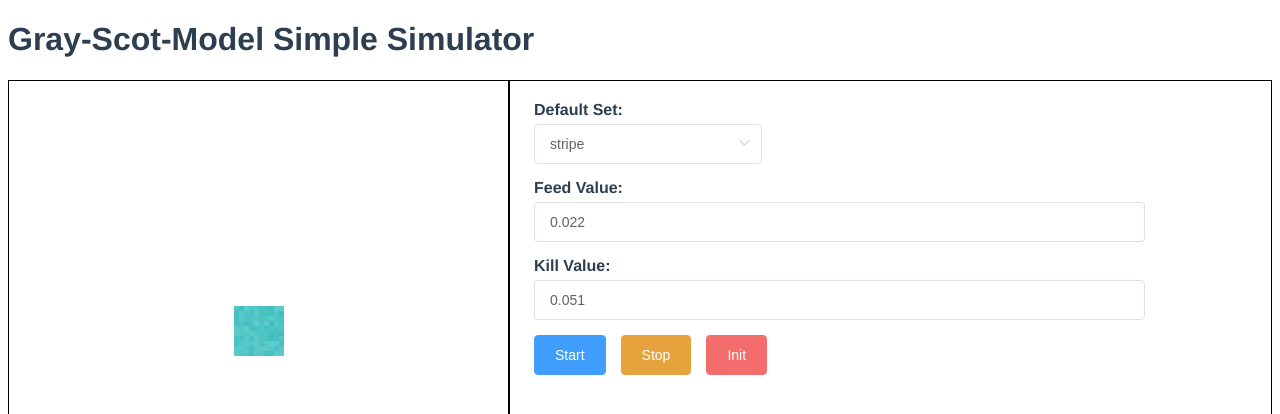
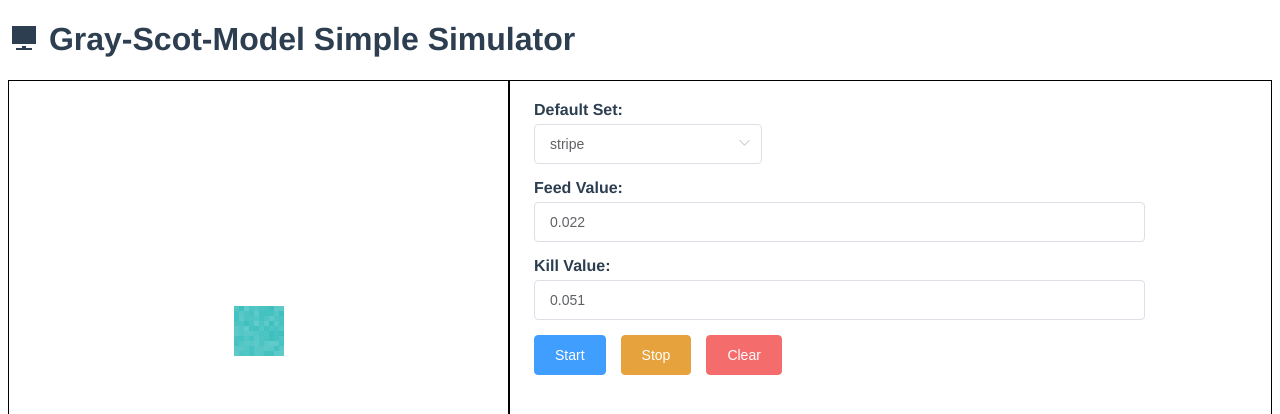
Before and after one commit to Kashiwara0205/Gray-Scott-Model-Simulator, a Vue app in the folder gray-scott-model-simulator/: page / in a window 1280 px wide. Shown: the top 414 px of the page. Built offline with nearby package versions, Linux system fonts and the light colour scheme.

Commit message:
Add icon to title

```diff
--- a/gray-scott-model-simulator/src/App.vue
+++ b/gray-scott-model-simulator/src/App.vue
@@ -1,6 +1,6 @@
 <template>
   <div id="app">
-    <h1>Gray-Scot-Model Simple Simulator</h1>
+    <h1> <i class="el-icon-s-platform"></i>  Gray-Scot-Model Simple Simulator </h1>
     <GrayScotModelSimulator></GrayScotModelSimulator>
   </div>
 </template>
@@ -8,6 +8,10 @@
 <script lang="ts">
 import { Component, Vue } from 'vue-property-decorator';
 import GrayScotModelSimulator from './components/GrayScotModelSimulator.vue';
+import 'element-ui/lib/theme-chalk/index.css';
+import ElementUI from 'element-ui';
+
+Vue.use(ElementUI);
 
 @Component({
   components: {
--- a/gray-scott-model-simulator/src/components/GrayScotModelSimulator.vue
+++ b/gray-scott-model-simulator/src/components/GrayScotModelSimulator.vue
@@ -30,11 +30,17 @@
         </el-col>
       </el-row>
 
-      <el-button style="margin-left: 15px; margin-top: 15px;" @click="onStart()" type="primary">Start</el-button>
+      <el-button style="margin-left: 15px; margin-top: 15px;" @click="onStart()" type="primary">
+        Start
+      </el-button>
 
-      <el-button style="margin-left: 15px; margin-top: 15px;" @click="onStop()" type="warning">Stop</el-button>
+      <el-button style="margin-left: 15px; margin-top: 15px;" @click="onStop()" type="warning">
+        Stop
+      </el-button>
 
-      <el-button style="margin-left: 15px; margin-top: 15px;" @click="onInit()" type="danger">Init</el-button>
+      <el-button style="margin-left: 15px; margin-top: 15px;" @click="onInit()" type="danger">
+        Clear
+      </el-button>
 
     </div>
   </div>
```
